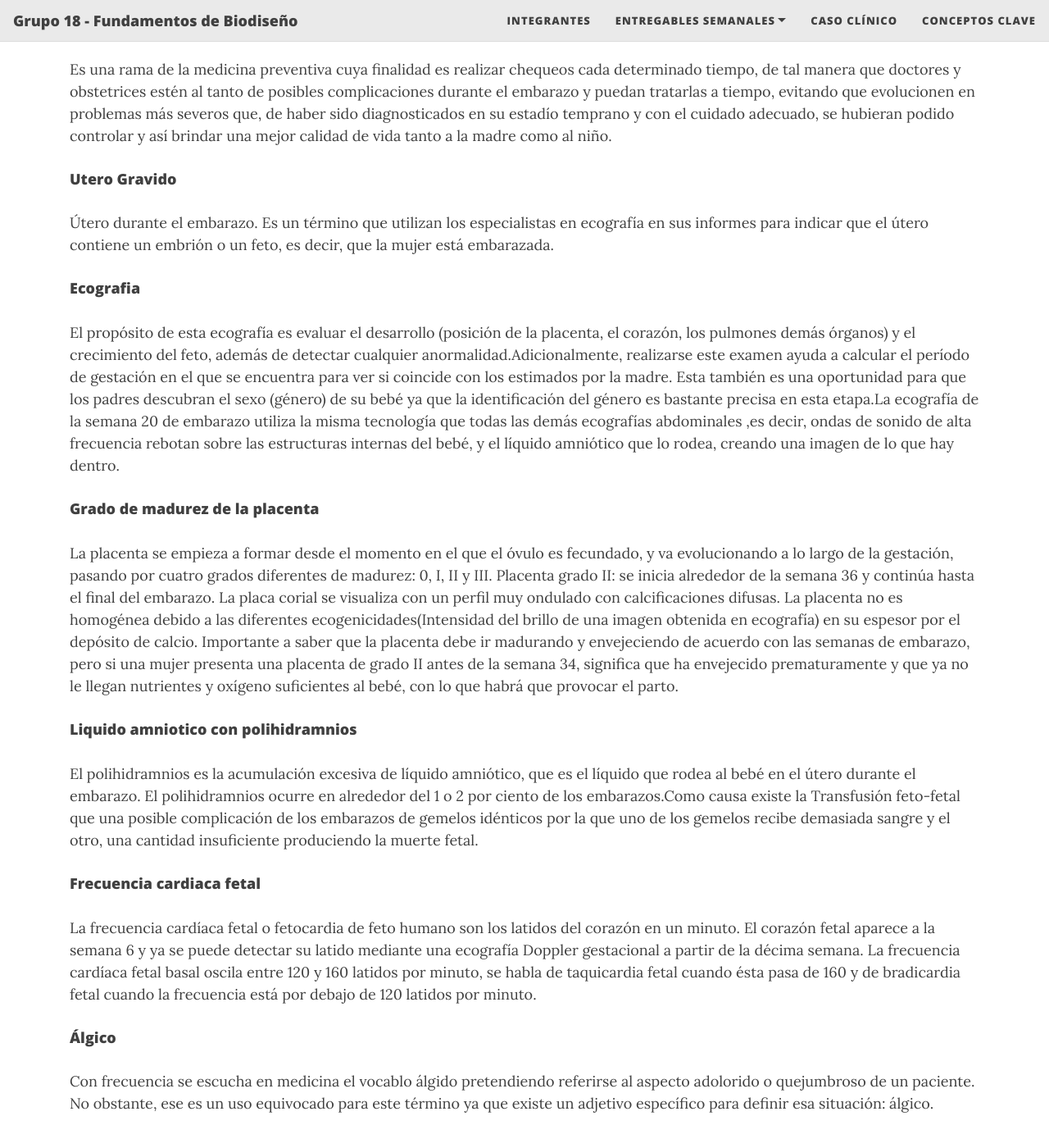
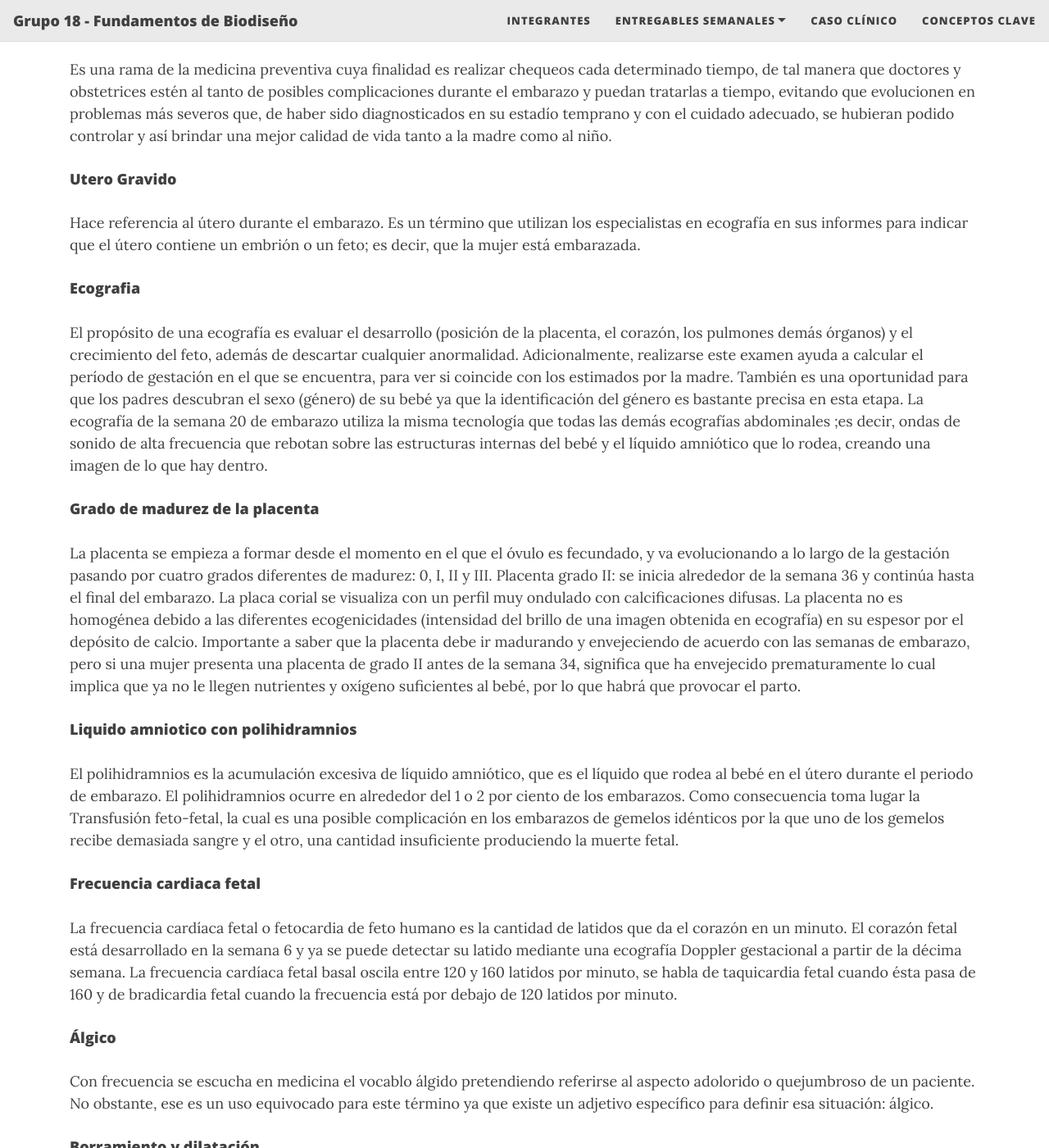
Before and after one commit to equipo18-fundbio/equipo18-fundbio1, a Jekyll site: the page built from Documentacion/ConceptosClaves.md, in a window 1280 px wide and 1400 px high, scrolled down 392 px. Shown: the whole window at 82% size. Built offline with Jekyll 4.4.1, drawn with Linux system fonts in a browser that asks for light colours; nearby versions of some CDN libraries; our own code applies the rules of GitHub Pages for plain Markdown files; some of the changed text lies outside the part shown.

Commit message:
Update ConceptosClaves.md

```diff
--- a/Documentacion/ConceptosClaves.md
+++ b/Documentacion/ConceptosClaves.md
@@ -15,26 +15,29 @@ Es una rama de la medicina preventiva cuya finalidad es realizar chequeos cada d
 
 
 #### Utero Gravido
-Útero durante el embarazo. Es un término que utilizan los especialistas en ecografía en sus informes para indicar que el útero contiene un embrión o un feto, es decir, que la mujer está embarazada.
+Hace referencia al útero durante el embarazo. Es un término que utilizan los especialistas en ecografía en sus informes para indicar que el útero contiene un embrión o un feto; es decir, que la mujer está embarazada.
 
 #### Ecografia
-El propósito de esta ecografía es evaluar el desarrollo (posición de la placenta, el corazón, los pulmones demás órganos) y el crecimiento del feto, además de detectar cualquier anormalidad.Adicionalmente, realizarse este examen ayuda a calcular el período de gestación en el que se encuentra para ver si coincide con los estimados por la madre. Esta también es una oportunidad para que los padres descubran el sexo (género) de su bebé ya que la identificación del género es bastante precisa en esta etapa.La ecografía de la semana 20 de embarazo utiliza la misma tecnología que todas las demás ecografías abdominales ,es decir, ondas de sonido de alta frecuencia rebotan sobre las estructuras internas del bebé, y el líquido amniótico que lo rodea, creando una imagen de lo que hay dentro.
+El propósito de una ecografía es evaluar el desarrollo (posición de la placenta, el corazón, los pulmones demás órganos) y el crecimiento del feto, además de descartar cualquier anormalidad. Adicionalmente, realizarse este examen ayuda a calcular el período de gestación en el que se encuentra, para ver si coincide con los estimados por la madre. También es una oportunidad para que los padres descubran el sexo (género) de su bebé ya que la identificación del género es bastante precisa en esta etapa. La ecografía de la semana 20 de embarazo utiliza la misma tecnología que todas las demás ecografías abdominales ;es decir, ondas de sonido de alta frecuencia que rebotan sobre las estructuras internas del bebé y el líquido amniótico que lo rodea, creando una imagen de lo que hay dentro.
 
 
 #### Grado de madurez de la placenta
-La placenta se empieza a formar desde el momento en el que el óvulo es fecundado, y va evolucionando a lo largo de la gestación, pasando por cuatro grados diferentes de madurez: 0, I, II y III.
-Placenta grado II: se inicia alrededor de la semana 36 y continúa hasta el final del embarazo. La placa corial se visualiza con un perfil muy ondulado con calcificaciones difusas. La placenta no es homogénea debido a las diferentes ecogenicidades(Intensidad del brillo de una imagen obtenida en ecografía) en su espesor por el depósito de calcio. Importante a saber que la placenta debe ir madurando y envejeciendo de acuerdo con las semanas de embarazo, pero si una mujer presenta una placenta de grado II antes de la semana 34, significa que ha envejecido prematuramente y que ya no le llegan nutrientes y oxígeno suficientes al bebé, con lo que habrá que provocar el parto.
+La placenta se empieza a formar desde el momento en el que el óvulo es fecundado, y va evolucionando a lo largo de la gestación pasando por cuatro grados diferentes de madurez: 0, I, II y III.
+Placenta grado II: se inicia alrededor de la semana 36 y continúa hasta el final del embarazo. La placa corial se visualiza con un perfil muy ondulado con calcificaciones difusas. La placenta no es homogénea debido a las diferentes ecogenicidades (intensidad del brillo de una imagen obtenida en ecografía) en su espesor por el depósito de calcio. Importante a saber que la placenta debe ir madurando y envejeciendo de acuerdo con las semanas de embarazo, pero si una mujer presenta una placenta de grado II antes de la semana 34, significa que ha envejecido prematuramente lo cual implica que ya no le llegen nutrientes y oxígeno suficientes al bebé, por lo que habrá que provocar el parto.
 
 
 #### Liquido amniotico con polihidramnios
-El polihidramnios es la acumulación excesiva de líquido amniótico, que es el líquido que rodea al bebé en el útero durante el embarazo. El polihidramnios ocurre en alrededor del 1 o 2 por ciento de los embarazos.Como causa existe la Transfusión feto-fetal que una posible complicación de los embarazos de gemelos idénticos por la que uno de los gemelos recibe demasiada sangre y el otro, una cantidad insuficiente produciendo la muerte fetal.
+El polihidramnios es la acumulación excesiva de líquido amniótico, que es el líquido que rodea al bebé en el útero durante el periodo de embarazo. El polihidramnios ocurre en alrededor del 1 o 2 por ciento de los embarazos. Como consecuencia toma lugar la Transfusión feto-fetal, la cual es una posible complicación en los embarazos de gemelos idénticos por la que uno de los gemelos recibe demasiada sangre y el otro, una cantidad insuficiente produciendo la muerte fetal.
 
 
 #### Frecuencia cardiaca fetal
-La frecuencia cardíaca fetal o fetocardia de feto humano son los latidos del corazón en un minuto. El corazón fetal aparece a la semana 6 y ya se puede detectar su latido mediante una ecografía Doppler gestacional a partir de la décima semana. La frecuencia cardíaca fetal basal oscila entre 120 y 160 latidos por minuto, se habla de taquicardia fetal cuando ésta pasa de 160 y de bradicardia fetal cuando la frecuencia está por debajo de 120 latidos por minuto.
+La frecuencia cardíaca fetal o fetocardia de feto humano es la cantidad de latidos que da el corazón en un minuto. El corazón fetal está desarrollado en la semana 6 y ya se puede detectar su latido mediante una ecografía Doppler gestacional a partir de la décima semana. La frecuencia cardíaca fetal basal oscila entre 120 y 160 latidos por minuto, se habla de taquicardia fetal cuando ésta pasa de 160 y de bradicardia fetal cuando la frecuencia está por debajo de 120 latidos por minuto.
 
 
 #### Álgico
 Con frecuencia se escucha en medicina el vocablo álgido pretendiendo referirse al aspecto adolorido o quejumbroso de un paciente. No obstante, ese es un
-uso equivocado para este término ya que existe un adjetivo específico para definir
-esa situación: álgico.
+uso equivocado para este término ya que existe un adjetivo específico para definir esa situación: álgico.
+
+
+#### Borramiento y dilatación
+El borramiento toma lugar en el momento en que la cabeza del bebé desciende en dirección a la pelvis, provocando la expansión del cuello uterino ( este se estira a la vez que se vuelve más delgado) y se mide en porcentajes de acuerdo a cuánto se haya afinado. Posteriormente, empieza la dilatación, que consiste en la apertura del cuello uterino y se mide de 0 a 10 cm. Para poder proceder con un parto vaginal sin complicaciones, el borramiento debe ser de un 100% y la dilatación de 10 cm.
```
